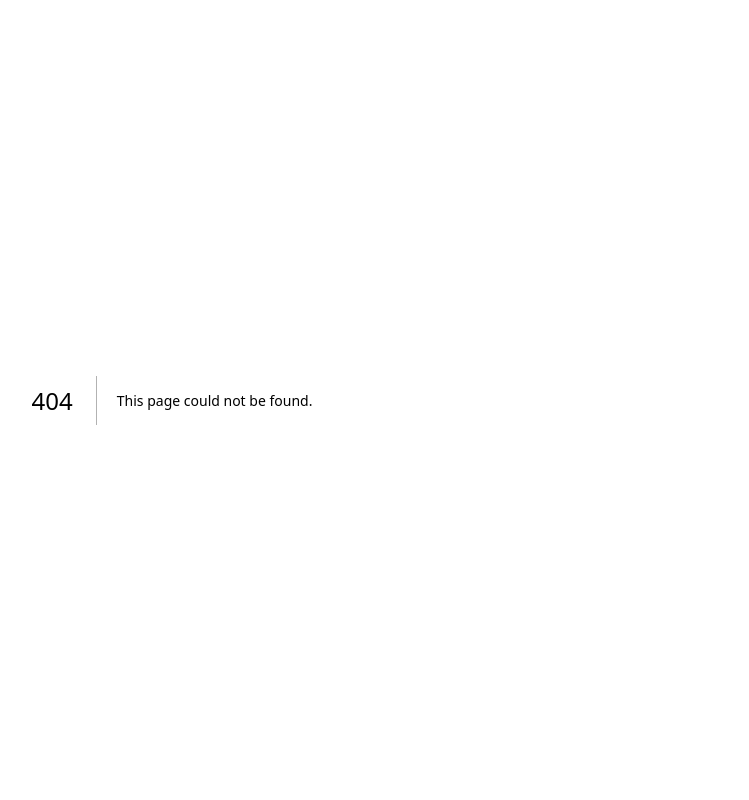
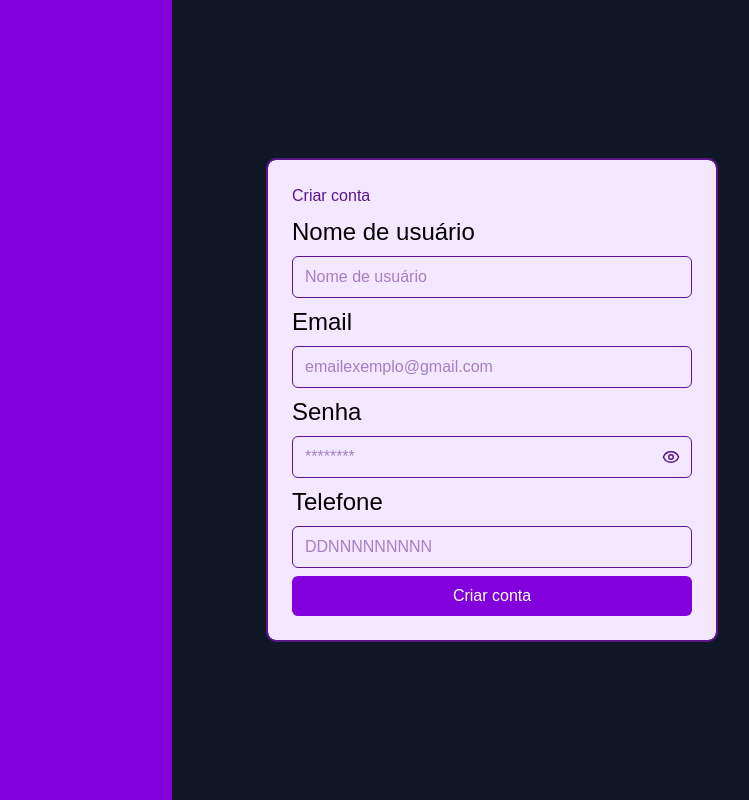
Before and after one commit to PauloFilhodev/Biblioteca-online, a Next.js app in the folder biblioteca/frontend/: page /register in a window 1280 px wide. Before the commit this address had no page. Shown: the whole page, without its empty margins (468-1217 px from the left). Built offline with nearby package versions, Linux system fonts and the light colour scheme.

Commit message:
feat: implementa página de login e criar conta e suas funcionalidades básicas

```diff
--- /dev/null
+++ b/biblioteca/frontend/app/(auth)/register/page.tsx
@@ -0,0 +1,17 @@
+import RegisterForm from "@/components/auth/RegisterForm";
+
+export default function RegisterPage ()
+{
+
+    return (
+       <div className="flex h-screen">
+            <div className="w-1/2 bg-purple-700"></div>
+
+            <div className="flex w-1/2 items-center justify-center bg-gray-900">
+                <div className="w-full max-w-md">
+                    <RegisterForm />
+                </div>
+            </div>
+       </div>
+    );
+}
--- a/biblioteca/frontend/components/auth/LoginForm.tsx
+++ b/biblioteca/frontend/components/auth/LoginForm.tsx
@@ -7,18 +7,37 @@ import { useState } from "react";
 import { useForm } from "react-hook-form";
 import { LoginData, loginSchema } from "@/schemas/auth.schema";
 import { zodResolver } from "@hookform/resolvers/zod";
+import { login } from "@/service/auth.service";
+import { useRouter } from "next/navigation";
+import axios from "axios";
 
 export default function LoginForm() {
+    const router = useRouter();
+
     const {
         register,
         handleSubmit,
+        setError,
         formState: { errors, isSubmitting }
     } = useForm<LoginData>({
         resolver: zodResolver(loginSchema)
     });
 
     const onSubmit = async (form: LoginData) => {
-        console.log(`Email: ${form.email} senha ${form.senha}`);
+        try {
+            await login(form);
+
+            router.replace('/dashboard');
+        } catch (error)
+        {
+            if (axios.isAxiosError(error))
+            {
+                console.log(error.response?.data.message);
+                setError("root", {
+                    message: error.response?.data.message
+                });
+            }
+        }
     }
 
 
@@ -53,6 +72,9 @@ export default function LoginForm() {
                     <span>{errors.senha.message}</span>
                 )}
 
+                {errors.root && (
+                    <span className="text-red-500">{errors.root.message}</span>
+                )}
                 <Button
                     type="submit"
                 >
--- /dev/null
+++ b/biblioteca/frontend/components/auth/RegisterForm.tsx
@@ -0,0 +1,102 @@
+"use client";
+import { useForm } from "react-hook-form";
+import Card from "@/components/ui/Card";
+import Label from "../ui/Label";
+import Input from "../ui/Input";
+import Button from "../ui/Button";
+import { RegisterData, registerSchema } from "@/schemas/auth.schema";
+import { zodResolver } from "@hookform/resolvers/zod";
+import axios from "axios";
+import { registerUser } from "@/service/auth.service";
+
+
+export default function RegisterForm() {
+
+    const {
+        register,
+        handleSubmit,
+        setError,
+        formState: { errors, isSubmitting }
+    } = useForm<RegisterData>({
+        resolver: zodResolver(registerSchema)
+    });
+
+    const onSubmit = async (form: RegisterData) => {
+        try {
+            await registerUser(form);
+            alert("Usuário registrado com sucesso!");
+        } catch (error)
+        {
+            if (axios.isAxiosError(error))
+            {
+                setError("root", {
+                    message: error.response?.data.message
+                })
+            }
+        }
+    }
+
+    return (
+        <Card>
+            <form
+                onSubmit={handleSubmit(onSubmit)}
+                className="flex flex-col gap-2"
+            >
+
+                <h1>Criar conta</h1>
+                <Label htmlFor="nome">Nome de usuário</Label>
+                <Input
+                    id="nome"
+                    type="nome"
+                    placeholder="Nome de usuário"
+                    {...register("nome")}
+                />
+                {errors.nome && (
+                    <span>{errors.nome.message}</span>
+                )}
+
+                <Label htmlFor="email">Email</Label>
+                <Input
+                    id="email"
+                    type="email"
+                    placeholder="emailexemplo@gmail.com"
+                    {...register("email")}
+                />
+                {errors.email && (
+                    <span>{errors.email.message}</span>
+                )}
+
+                <Label htmlFor="senha">Senha</Label>
+                <Input
+                    id="senha"
+                    type="password"
+                    showToggle
+                    placeholder="********"
+                    {...register("senha")}
+                />
+                {errors.senha && (
+                    <span>{errors.senha.message}</span>
+                )}
+
+                <Label htmlFor="telefone">Telefone</Label>
+                <Input
+                    id="telefone"
+                    type="telefone"
+                    placeholder="DDNNNNNNNNN"
+                    {...register("telefone")}
+                />
+                {errors.telefone && (
+                    <span>{errors.telefone.message}</span>
+                )}
+
+                {errors.root && (
+                    <span>{errors.root.message}</span>
+                )}
+
+                <Button type="submit">
+                    Criar conta
+                </Button>
+            </form>
+        </Card>
+    );
+}
--- /dev/null
+++ b/biblioteca/frontend/lib/api.ts
@@ -0,0 +1,6 @@
+import axios from "axios";
+
+export const api = axios.create({
+    baseURL: "http://localhost:3001",
+    withCredentials: true,
+});
--- a/biblioteca/frontend/schemas/auth.schema.ts
+++ b/biblioteca/frontend/schemas/auth.schema.ts
@@ -1,11 +1,10 @@
 import { z } from "zod";
 
 export const registerSchema = z.object({
-    name: z.string().min(2, "Nome muito curto"),
+    nome: z.string().min(2, "Nome muito curto"),
     email: z.email("Email inválido"),
     senha: z.string().min(6, "Mínimo de 6 caracteres"),
     telefone: z.string().min(10, "Telefone inválido"),
-    tipo: z.enum(['cliente', 'bibliotecario'])
 })
 
 export const loginSchema = z.object({
--- a/biblioteca/frontend/service/auth.service.ts
+++ b/biblioteca/frontend/service/auth.service.ts
@@ -0,0 +1,10 @@
+import { api } from "@/lib/api";
+import { LoginData, RegisterData } from "@/schemas/auth.schema";
+
+export async function login(data: LoginData) {
+    return api.post('/auth', data);
+}
+
+export async function registerUser(data: RegisterData) {
+    return api.post('/usuarios', data);
+}
```
